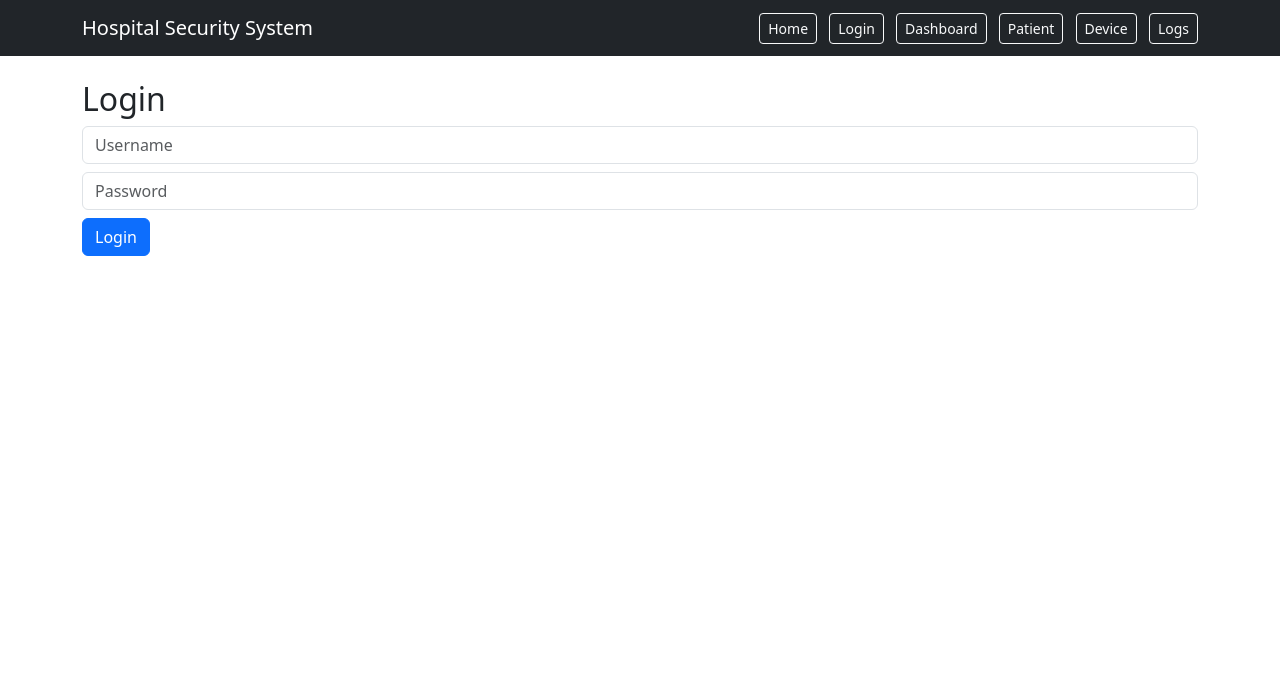
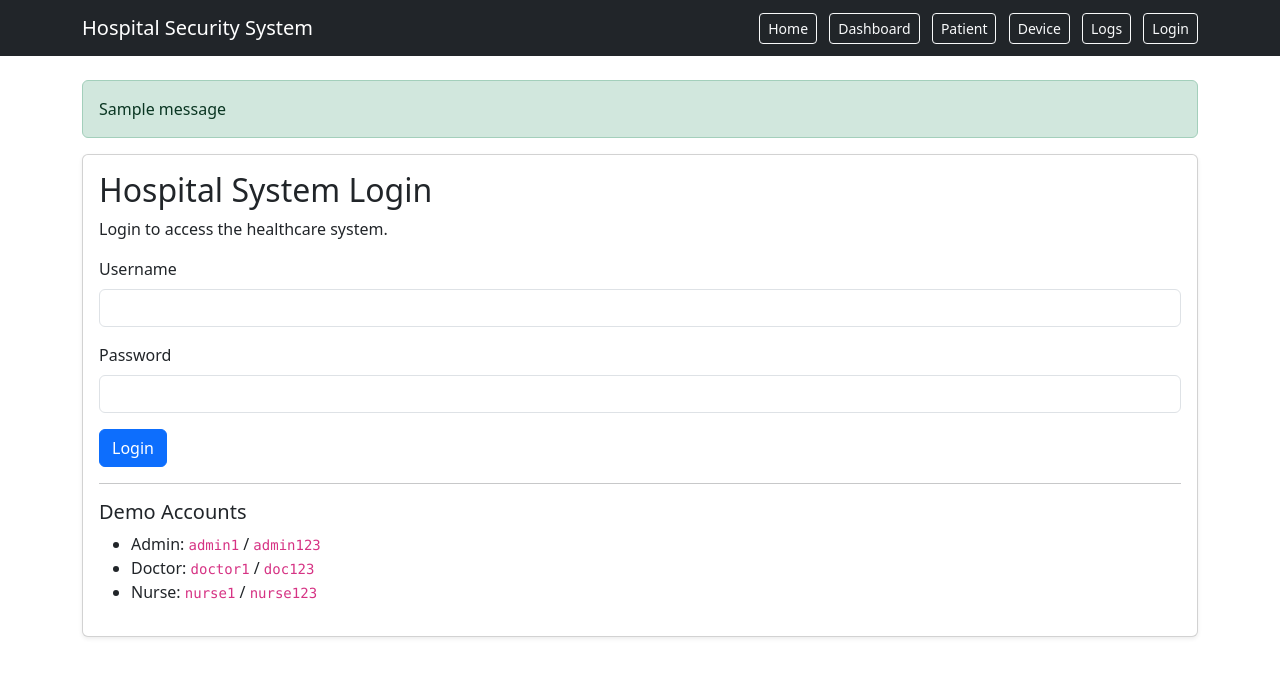
Before and after one commit to veevekmgr9/zero-trust, a Flask app: page /login in a window 1280 px wide. Shown: the top 677 px of the page. Run offline with Flask 3, Linux system fonts and the light colour scheme; one stand-in notice (Sample message) is shown.

Commit message:
Add user authentication and role-based access control with session management

```diff
--- a/app.py
+++ b/app.py
@@ -1,30 +1,98 @@
-from flask import Flask, render_template
+from flask import Flask, render_template, request, redirect, url_for, session, flash
 
 app = Flask(__name__)
+app.secret_key = 'ab!hsaj@jknasdjna"jkwbdjkas@@'  # Required for session and flash messages
+
+USERS = {
+    "admin1": {
+        "password": "admin123",
+        "role": "Admin"
+    },
+    "doctor1": {
+        "password": "doc123",
+        "role": "Doctor"
+    },
+    "nurse1": {
+        "password": "nurse123",
+        "role": "Nurse"
+    }
+}
 
 @app.route("/")
 def home():
     return render_template("home.html")
 
-@app.route("/login")
+@app.route("/login", methods=["GET", "POST"])
 def login():
+    if request.method == "POST":
+        username = request.form["username"]
+        password = request.form["password"]
+
+        user = USERS.get(username)
+
+        if not user:
+            flash("Invalid username.", "danger")
+            return redirect(url_for("login"))
+
+        if user["password"] != password:
+            flash("Invalid password.", "danger")
+            return redirect(url_for("login"))
+
+        session["username"] = username
+        session["role"] = user["role"]
+
+        flash(f"Login successful. Welcome {username} ({user['role']}).", "success")
+        return redirect(url_for("dashboard"))
+
     return render_template("login.html")
+
+@app.route("/logout")
+def logout():
+    session.clear()
+    flash("You have been logged out.", "info")
+    return redirect(url_for("login"))
 
 @app.route("/dashboard")
 def dashboard():
-    return render_template("dashboard.html")
+    if "username" not in session:
+        flash("Please log in first.", "warning")
+        return redirect(url_for("login"))
+
+    return render_template(
+        "dashboard.html",
+        username=session["username"],
+        role=session["role"]
+    )
 
 @app.route("/patient")
 def patient():
-    return render_template("patient.html")
+    if "username" not in session:
+        flash("Please log in first.", "warning")
+        return redirect(url_for("login"))
+
+    return render_template("patient.html", role=session["role"])
+
 
 @app.route("/device")
 def device():
-    return render_template("device.html")
+    if "username" not in session:
+        flash("Please log in first.", "warning")
+        return redirect(url_for("login"))
+
+    return render_template("device.html", role=session["role"])
+
 
 @app.route("/logs")
 def logs():
-    return render_template("logs.html")
+    if "username" not in session:
+        flash("Please log in first.", "warning")
+        return redirect(url_for("login"))
+
+    if session["role"] != "Admin":
+        flash("Access denied. Admin only.", "danger")
+        return redirect(url_for("dashboard"))
+
+    return render_template("logs.html", role=session["role"])
 
 if __name__ == "__main__":
     app.run(debug=True)
--- a/templates/layout.html
+++ b/templates/layout.html
@@ -14,16 +14,29 @@
 
             <div>
                 <a class="btn btn-outline-light btn-sm me-2" href="/">Home</a>
-                <a class="btn btn-outline-light btn-sm me-2" href="/login">Login</a>
                 <a class="btn btn-outline-light btn-sm me-2" href="/dashboard">Dashboard</a>
                 <a class="btn btn-outline-light btn-sm me-2" href="/patient">Patient</a>
                 <a class="btn btn-outline-light btn-sm me-2" href="/device">Device</a>
-                <a class="btn btn-outline-light btn-sm" href="/logs">Logs</a>
+                <a class="btn btn-outline-light btn-sm me-2" href="/logs">Logs</a>
+
+                {% if session.get('username') %}
+                <a class="btn btn-warning btn-sm" href="/logout">Logout</a>
+                {% else %}
+                <a class="btn btn-outline-light btn-sm" href="/login">Login</a>
+                {% endif %}
             </div>
         </div>
     </nav>
 
     <div class="container mt-4">
+        {% with messages = get_flashed_messages(with_categories=true) %}
+        {% if messages %}
+        {% for category, message in messages %}
+        <div class="alert alert-{{ category }}">{{ message }}</div>
+        {% endfor %}
+        {% endif %}
+        {% endwith %}
+
         {% block content %}{% endblock %}
     </div>
 
--- a/templates/login.html
+++ b/templates/login.html
@@ -1,10 +1,32 @@
 {% extends "layout.html" %}
 
 {% block content %}
-<h2>Login</h2>
-<form>
-    <input class="form-control mb-2" placeholder="Username">
-    <input class="form-control mb-2" placeholder="Password">
-    <button class="btn btn-primary">Login</button>
-</form>
+<div class="card shadow-sm">
+    <div class="card-body">
+        <h2>Hospital System Login</h2>
+        <p>Login to access the healthcare system.</p>
+
+        <form method="POST">
+            <div class="mb-3">
+                <label class="form-label">Username</label>
+                <input type="text" name="username" class="form-control" required>
+            </div>
+
+            <div class="mb-3">
+                <label class="form-label">Password</label>
+                <input type="password" name="password" class="form-control" required>
+            </div>
+
+            <button type="submit" class="btn btn-primary">Login</button>
+        </form>
+
+        <hr>
+        <h5>Demo Accounts</h5>
+        <ul>
+            <li>Admin: <code>admin1</code> / <code>admin123</code></li>
+            <li>Doctor: <code>doctor1</code> / <code>doc123</code></li>
+            <li>Nurse: <code>nurse1</code> / <code>nurse123</code></li>
+        </ul>
+    </div>
+</div>
 {% endblock %}
```
Also changed, not shown: templates/dashboard.html (+21 -2 lines), templates/device.html (+11 -0 lines), templates/logs.html (+6 -2 lines), templates/patient.html (+7 -2 lines).
